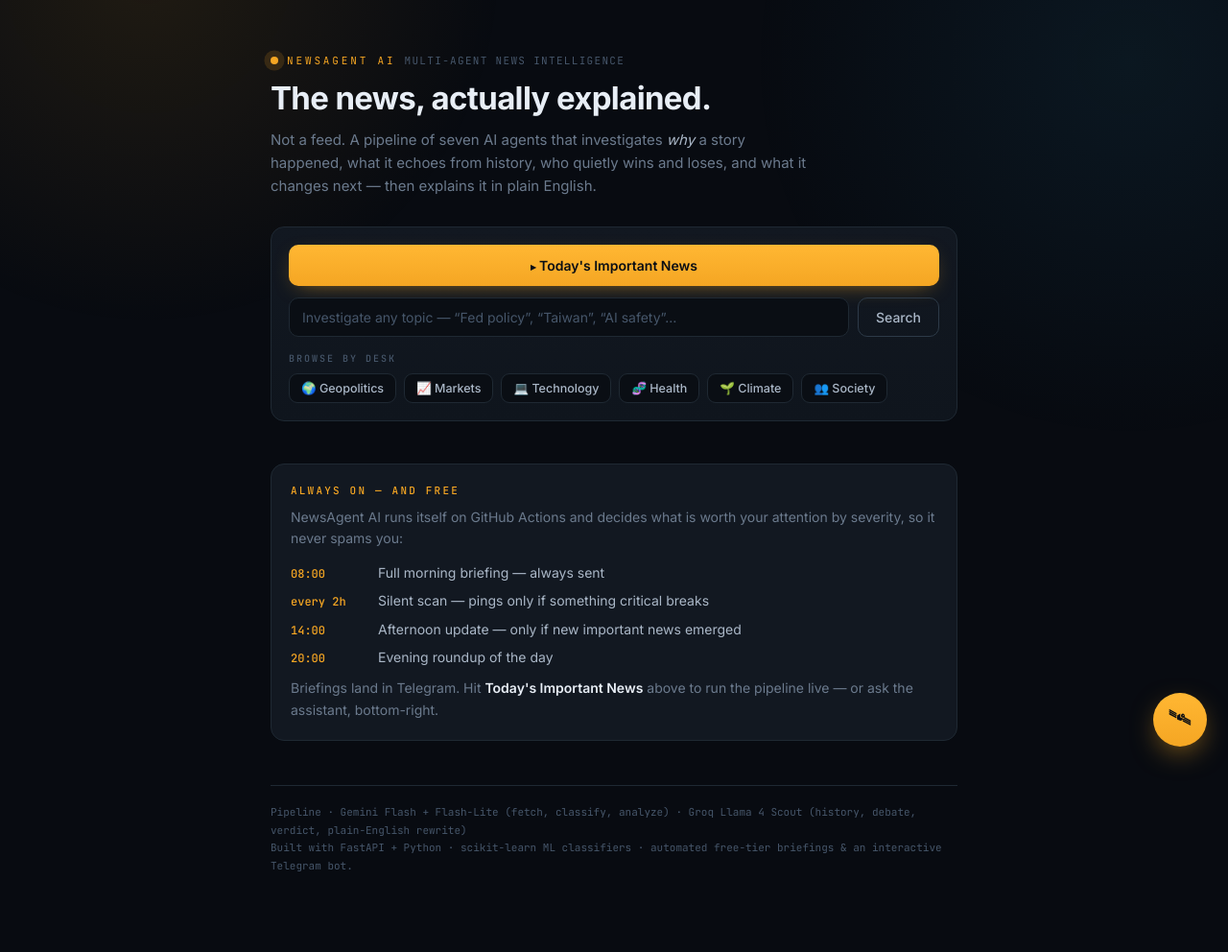
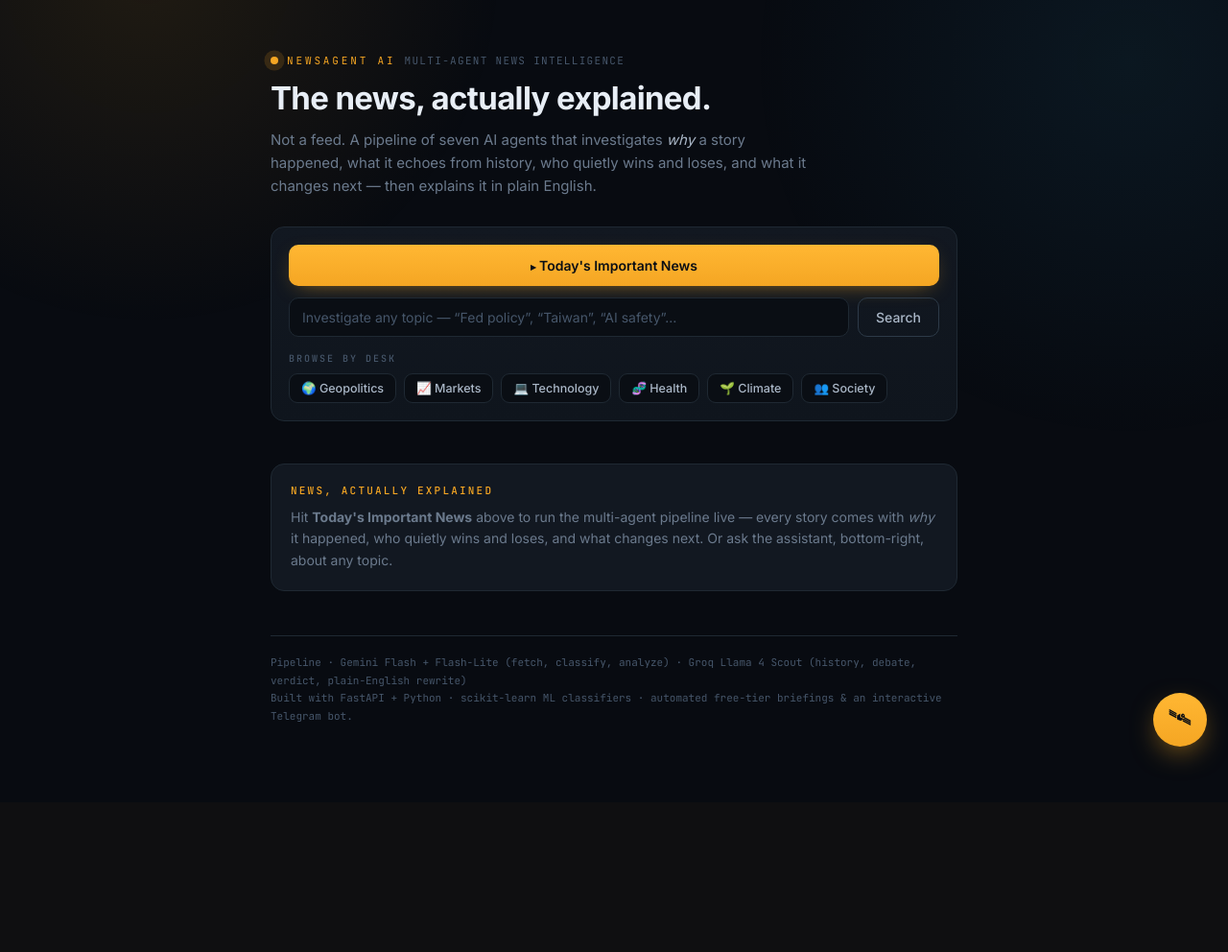
Before and after one commit to saigautam9/news-agent-ai, a FastAPI app: page / in a window 1280 px wide. Shown: the whole page at 96% size. After the commit the page ends 792 px from the top, so only its background shows below. Run offline with FastAPI, Linux system fonts and the light colour scheme.

Commit message:
Remove schedule block from homepage; retry per-minute 429 rate-limits with backoff

```diff
--- a/app/gemini.py
+++ b/app/gemini.py
@@ -17,27 +17,41 @@ from app.usage import record
 
 
 # Transient errors (5xx, "UNAVAILABLE", "high demand") are retried with
-# exponential backoff. A daily-quota 429 (RESOURCE_EXHAUSTED) is NOT retried —
-# the only fix is to wait for the next day.
+# exponential backoff. A per-MINUTE 429 rate-limit is also retried briefly
+# (news loads fire a few grounded calls at once and can trip it); a genuine
+# daily-quota 429 with a long/absent retry hint is NOT retried.
 _TRANSIENT_STATUS = re.compile(r"\b(500|502|503|504)\b")
 _TRANSIENT_PHRASES = ("unavailable", "high demand", "internal server error", "bad gateway")
+_RETRY_DELAY_RE = re.compile(r"retrydelay['\"]?\s*[:=]\s*['\"]?(\d+(?:\.\d+)?)s", re.I)
 
 
 def _is_transient(exc: BaseException) -> bool:
     msg = str(exc).lower()
-    if "resource_exhausted" in msg or "quota exceeded" in msg:
-        return False
     if _TRANSIENT_STATUS.search(msg):
         return True
     return any(phrase in msg for phrase in _TRANSIENT_PHRASES)
 
 
-def _retry(call, attempts: int = 3, base_delay: float = 1.5):
+def _is_rate_limit(exc: BaseException) -> bool:
+    msg = str(exc).lower()
+    return "429" in msg or "resource_exhausted" in msg or "rate limit" in msg
+
+
+def _retry(call, attempts: int = 4, base_delay: float = 1.5):
     for i in range(attempts):
         try:
             return call()
         except Exception as exc:  # noqa: BLE001
-            if i == attempts - 1 or not _is_transient(exc):
+            if i == attempts - 1:
+                raise
+            if _is_rate_limit(exc):
+                m = _RETRY_DELAY_RE.search(str(exc))
+                wait = float(m.group(1)) if m else min(3 * (2**i), 20)
+                if wait > 30:  # looks like a hard/daily quota — don't spin on it
+                    raise
+                time.sleep(wait + 0.5)
+                continue
+            if not _is_transient(exc):
                 raise
             time.sleep(base_delay * (2**i))
 
--- a/app/templates/index.html
+++ b/app/templates/index.html
@@ -60,20 +60,12 @@
     <section id="results" class="results"></section>
 
     <section id="empty" class="automation">
-      <h2>Always on — and free</h2>
+      <h2>News, actually explained</h2>
       <p>
-        NewsAgent AI runs itself on GitHub Actions and decides what is worth your
-        attention by severity, so it never spams you:
-      </p>
-      <div class="schedule">
-        <div class="sched-row"><span>08:00</span><p>Full morning briefing — always sent</p></div>
-        <div class="sched-row"><span>every 2h</span><p>Silent scan — pings only if something critical breaks</p></div>
-        <div class="sched-row"><span>14:00</span><p>Afternoon update — only if new important news emerged</p></div>
-        <div class="sched-row"><span>20:00</span><p>Evening roundup of the day</p></div>
-      </div>
-      <p class="muted">
-        Briefings land in Telegram. Hit <strong>Today's Important News</strong>
-        above to run the pipeline live — or ask the assistant, bottom-right.
+        Hit <strong>Today's Important News</strong> above to run the multi-agent
+        pipeline live — every story comes with <em>why</em> it happened, who
+        quietly wins and loses, and what changes next. Or ask the assistant,
+        bottom-right, about any topic.
       </p>
     </section>
 
```
